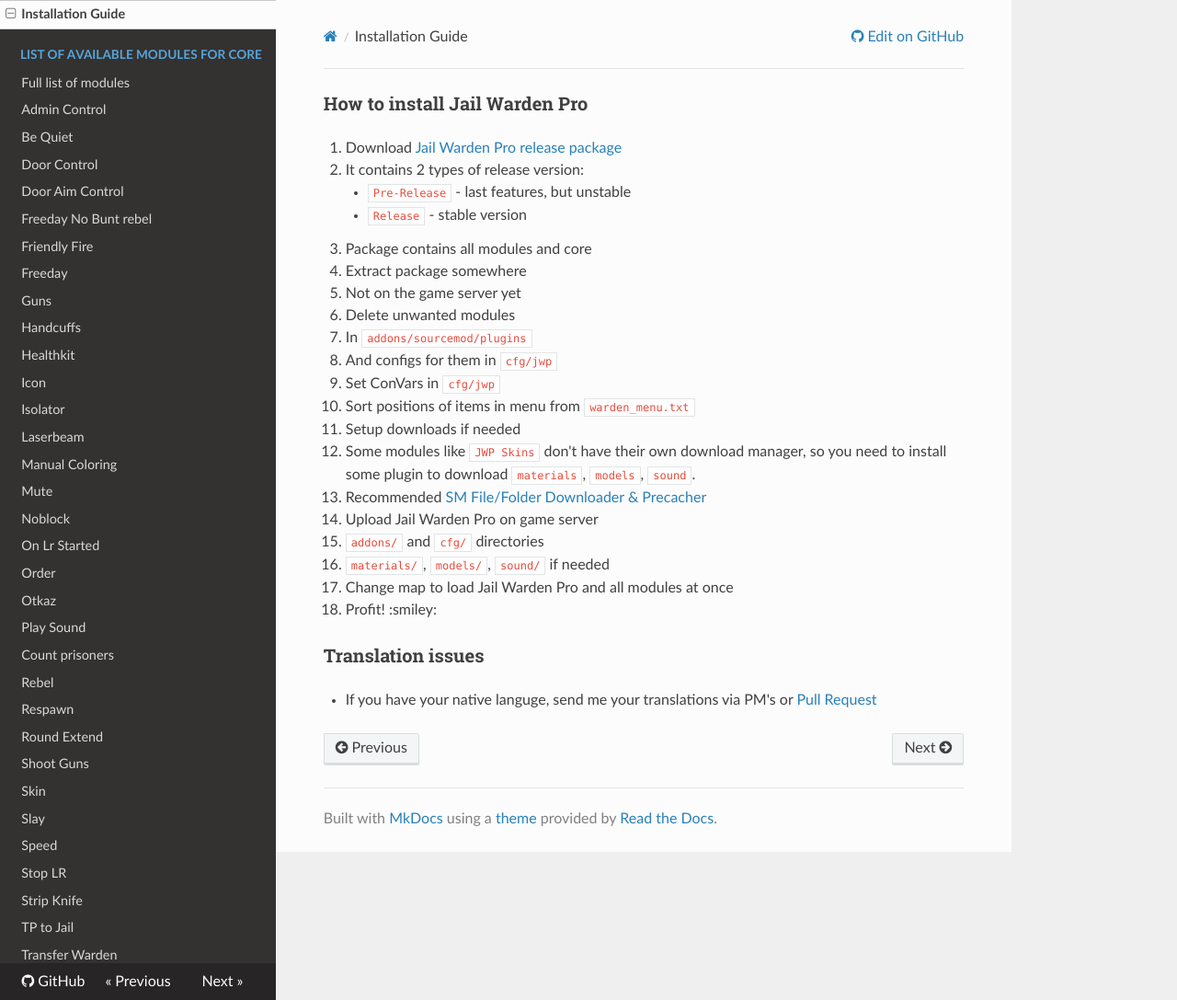
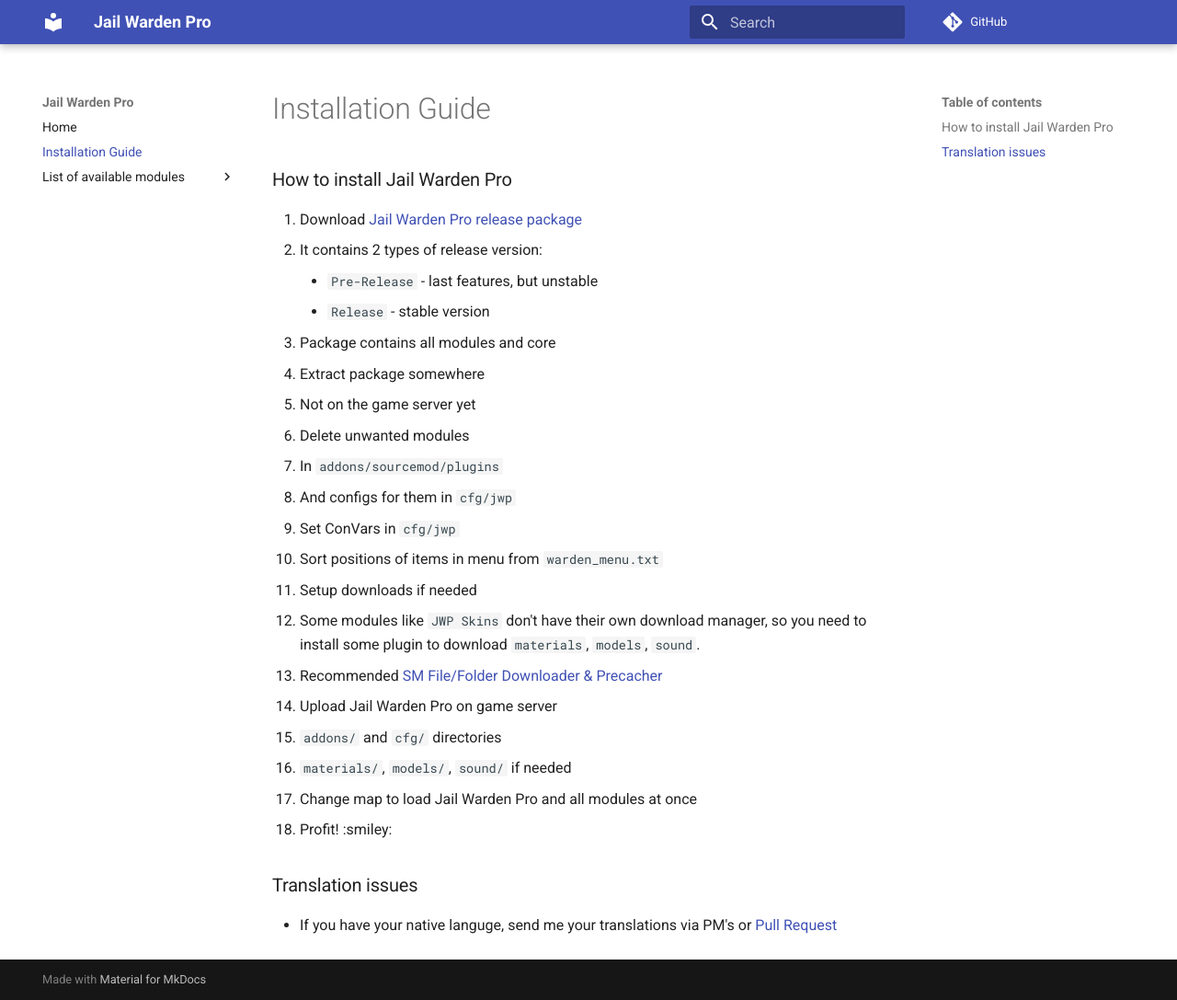
Before and after one commit to TiBarification/Jail-Warden-Pro, an MkDocs documentation site: the page built from docs/Installation-guide.md, in a window 1280 px wide and 1087 px high. Shown: the whole window at 92% size. Built offline with MkDocs 1.6.1 and Material for MkDocs 9.7.7, drawn with Linux system fonts in a browser that asks for light colours; nearby versions of some CDN libraries; comment, search, counter and statistics services are not loaded; old or Windows-style settings are respelled for this version of MkDocs.

Commit message:
Use material style for docs

```diff
--- a/mkdocs.yml
+++ b/mkdocs.yml
@@ -3,7 +3,7 @@
 repo_url: https://github.com/TiBarification/Jail-Warden-Pro
 repo_name: GitHub
 site_author: TiBarification
-theme: readthedocs
+theme: material
 markdown_extensions:
  - admonition
  - attr_list
@@ -11,7 +11,7 @@
 pages:
  - Home: index.md
  - Installation Guide: Installation-guide.md
- - List of available modules for Core:
+ - List of available modules:
    - Full list of modules: Modules.md
    - Admin Control: Module-Admin-Control.md
    - Be Quiet: Module-Be-Quiet.md
```
